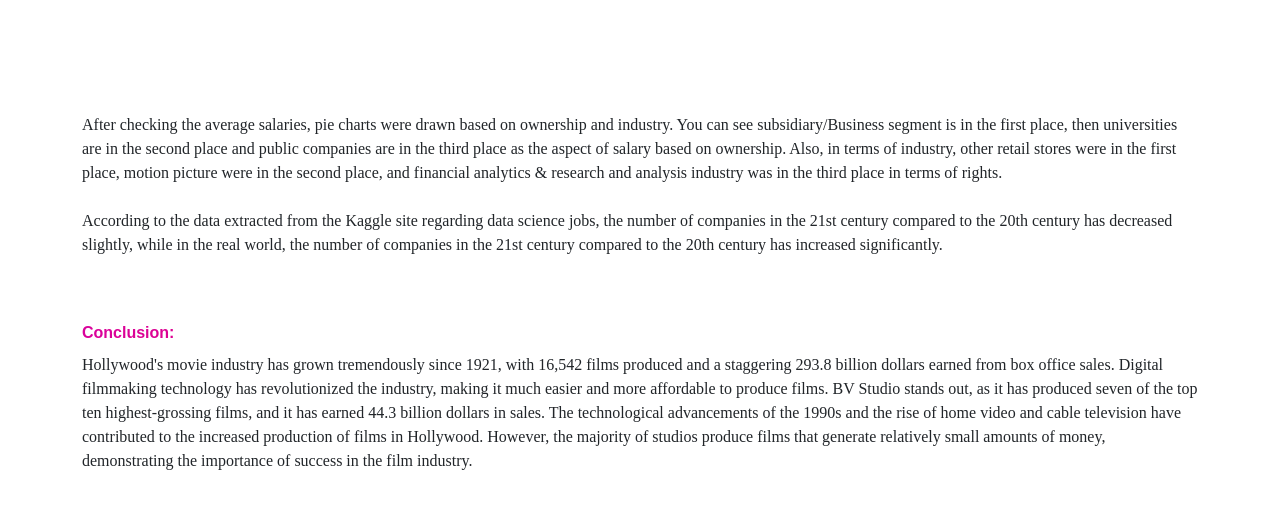
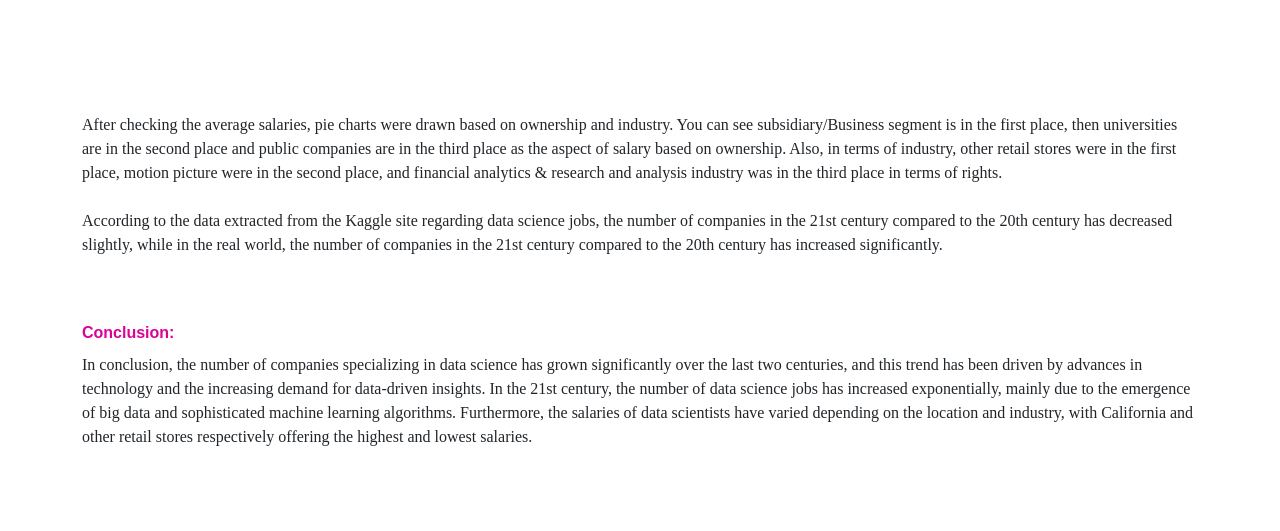
Before and after one commit to lordking1234/cross, a plain HTML site: page index.html in a window 1280 px wide. Shown: the part 7443-7974 px from the top of the page. Drawn offline with nearby package versions, Linux system fonts and the light colour scheme.

Commit message:
Update index.html

```diff
--- a/index.html
+++ b/index.html
@@ -644,7 +644,7 @@ In the 19th century, data science was virtually nonexistent. At this time, the m
 <p class="mt-2" style="font-family:serif">According to the data extracted from the Kaggle site regarding data science jobs, the number of companies in the 21st century compared to the 20th century has decreased slightly, while in the real world, the number of companies in the 21st century compared to the 20th century has increased significantly.</p>
 
 <p class="aa mt-5">Conclusion:</p>
-  <p class="" style="font-family:serif ;"> Hollywood's movie industry has grown tremendously since 1921, with 16,542 films produced and a staggering 293.8 billion dollars earned from box office sales. Digital filmmaking technology has revolutionized the industry, making it much easier and more affordable to produce films. BV Studio stands out, as it has produced seven of the top ten highest-grossing films, and it has earned 44.3 billion dollars in sales. The technological advancements of the 1990s and the rise of home video and cable television have contributed to the increased production of films in Hollywood. However, the majority of studios produce films that generate relatively small amounts of money, demonstrating the importance of success in the film industry.
+  <p class="" style="font-family:serif ;"> In conclusion, the number of companies specializing in data science has grown significantly over the last two centuries, and this trend has been driven by advances in technology and the increasing demand for data-driven insights. In the 21st century, the number of data science jobs has increased exponentially, mainly due to the emergence of big data and sophisticated machine learning algorithms. Furthermore, the salaries of data scientists have varied depending on the location and industry, with California and other retail stores respectively offering the highest and lowest salaries.
 </p>
 </div>
 
```
